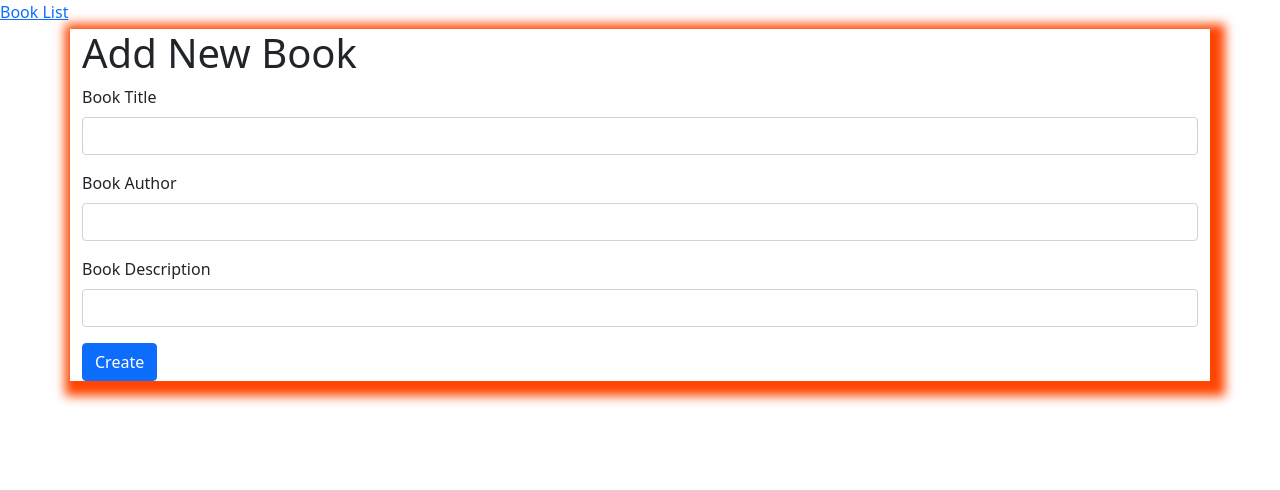
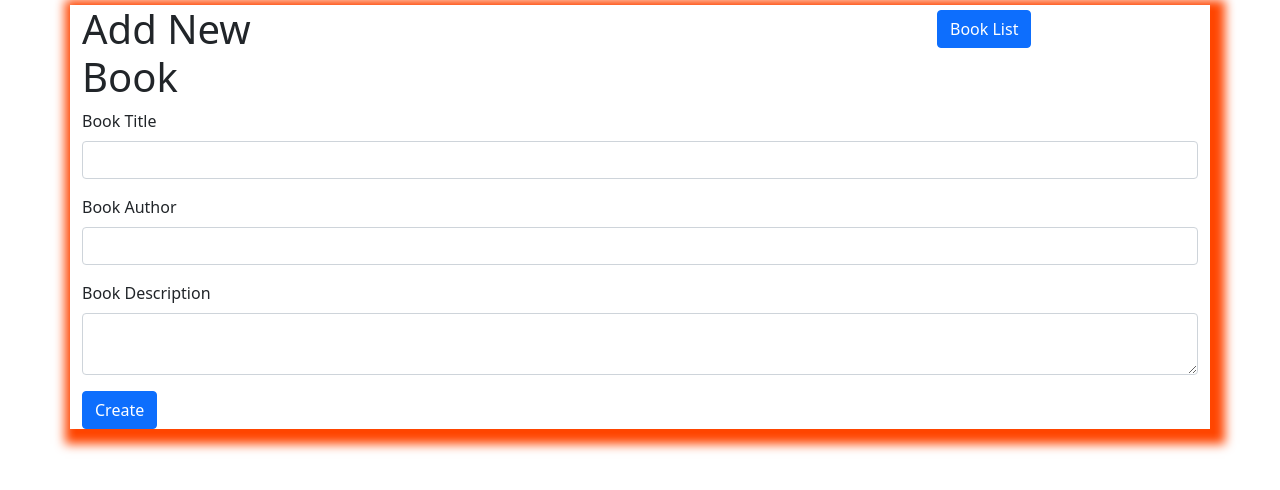
Before and after one commit to minhle0105/module5-exam-frontend, an Angular app: page /books/createNewBook in a window 1280 px wide. Shown: the top 490 px of the page. Built offline with nearby package versions, Linux system fonts and the light colour scheme.

Commit message:
Chinh sua dinh dang lan 3

```diff
--- a/src/app/book/book-details/book-details.component.html
+++ b/src/app/book/book-details/book-details.component.html
@@ -31,4 +31,13 @@
       </tbody>
     </table>
   </div>
+  <div class="row">
+    <div class="col-md-3 offset-3">
+      <a class="btn btn-success" [routerLink]="['/books/edit', book.id]">Update</a>
+    </div>
+    <div class="col-md-3">
+      <button class="btn btn-danger" (click)="deleteBook(book.id)" onclick="return confirm('Are you sure you want to delete?')">Delete</button>
+    </div>
+    <div class="col-md-3"></div>
+  </div>
 </div>
--- a/src/app/book/create-books/create-books.component.html
+++ b/src/app/book/create-books/create-books.component.html
@@ -1,7 +1,15 @@
-<a routerLink="/books">Book List</a>
 <div class="container" style="margin-top: 5px; box-shadow: 5px 5px 10px 10px orangered">
+  <div class="row">
+    <div class="col-md-3">
+      <h1>Add New Book</h1>
+    </div>
+    <div class="col-md-6"></div>
+    <div class="col-md-3">
+      <a style="margin-top: 5px" class="btn btn-primary" routerLink="/books">Book List</a>
+    </div>
+  </div>
+  <div class="row">
     <form #bookForm="ngForm" (ngSubmit)="addNewBook(bookForm)">
-    <h1>Add New Book</h1>
       <div class="mb-3">
         <label for="bookTitle" class="form-label">Book Title</label>
         <input [(ngModel)]="book.title" name="title" type="text" class="form-control" id="bookTitle">
@@ -12,8 +20,9 @@
       </div>
       <div class="mb-3">
         <label for="bookDescription" class="form-label">Book Description</label>
-      <input [(ngModel)]="book.description" name="description" class="form-control" id="bookDescription">
+        <textarea [(ngModel)]="book.description" name="description" class="form-control" id="bookDescription"></textarea>
       </div>
       <button type="submit" class="btn btn-primary">Create</button>
     </form>
   </div>
+</div>
--- a/src/app/book/update-book/update-book.component.html
+++ b/src/app/book/update-book/update-book.component.html
@@ -1,7 +1,15 @@
-<a routerLink="/books">Book List</a>
 <div class="container" style="margin-top: 5px; box-shadow: 5px 5px 10px 10px orangered">
+  <div class="row">
+    <div class="col-md-3">
+      <h1>Update Book</h1>
+    </div>
+    <div class="col-md-6"></div>
+    <div class="col-md-3">
+      <a style="margin-top: 5px" class="btn btn-primary" routerLink="/books">Book List</a>
+    </div>
+  </div>
+  <div class="row">
     <form [formGroup]="bookForm" (ngSubmit)="updateBookInfo(idToUpdate)">
-    <h1>Update Book</h1>
       <div class="mb-3">
         <input type="hidden" formControlName="id">
       </div>
@@ -15,8 +23,9 @@
       </div>
       <div class="mb-3">
         <label for="bookDescription" class="form-label">Book Description</label>
-      <input type="text" formControlName="description" name="description" class="form-control" id="bookDescription">
+        <textarea type="text" formControlName="description" name="description" class="form-control" id="bookDescription"></textarea>
       </div>
       <button type="submit" class="btn btn-primary">Update</button>
     </form>
   </div>
+</div>
```
Lines whose indentation alone changed are shown as unchanged.
